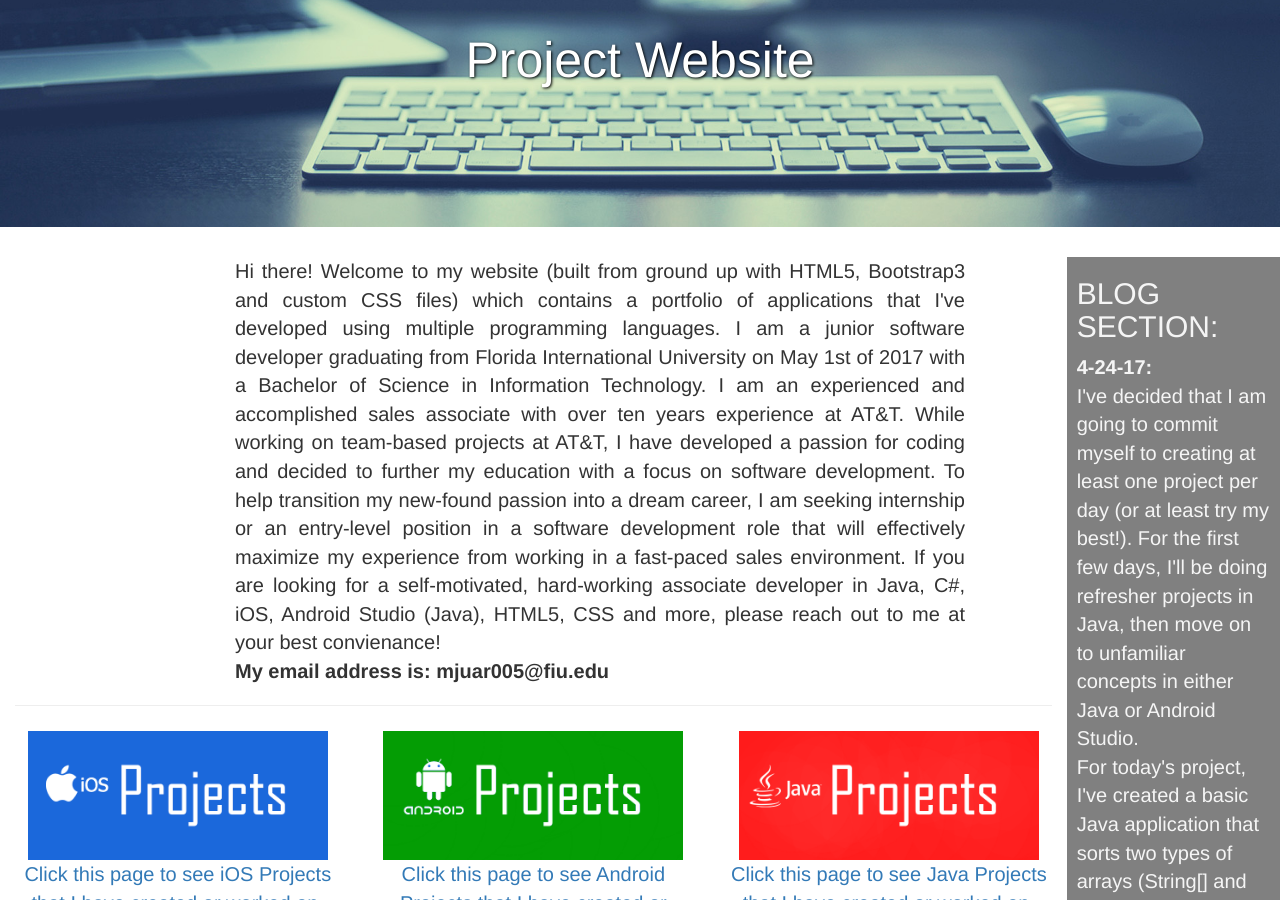
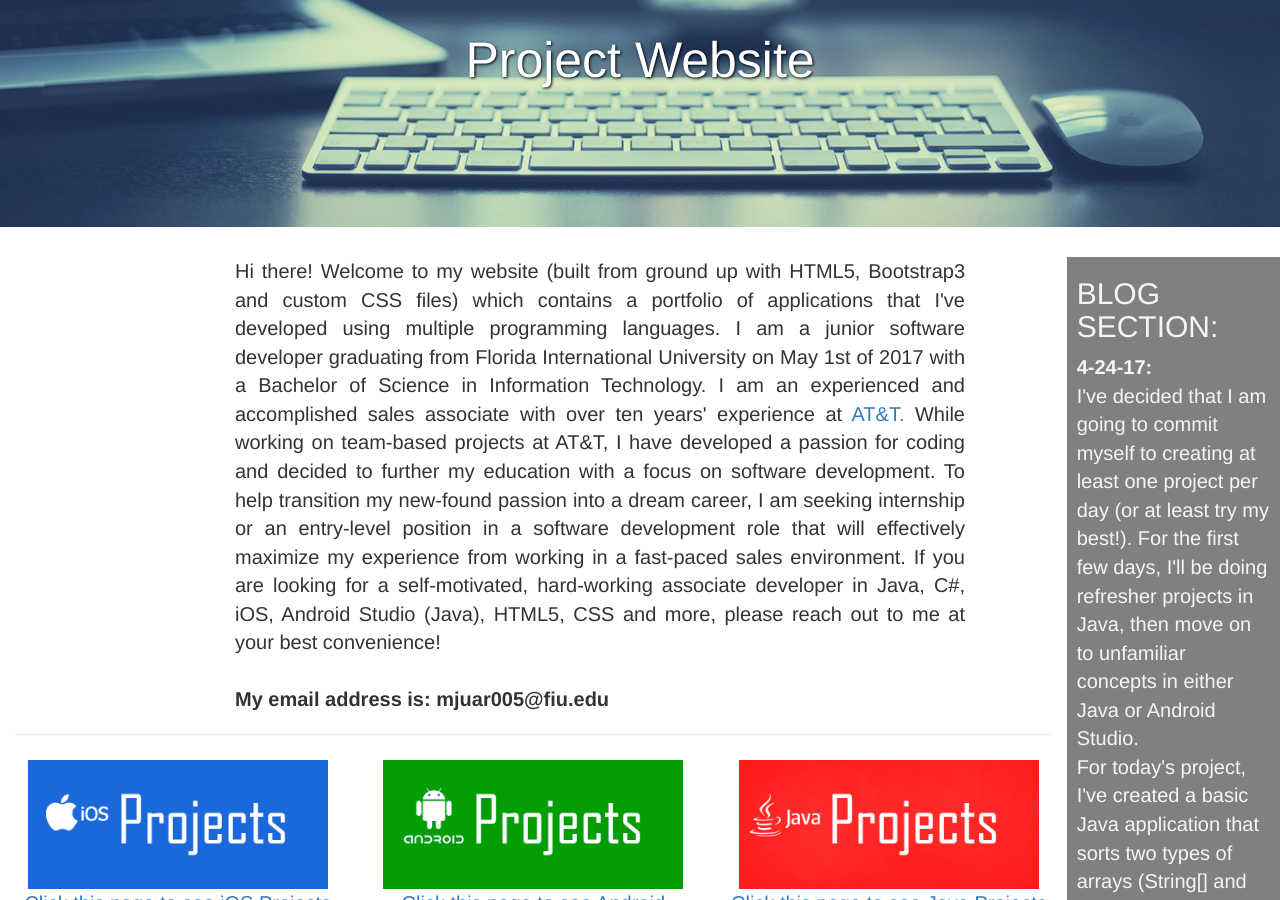
Before and after one commit to MikeJuarez/MikeJuarez.github.io, a Jekyll site: the page index.html, which Jekyll copies as it is, in a window 1280 px wide and 900 px high, scrolled down 328 px. Built offline with Jekyll 4.4.1, drawn with Linux system fonts in a browser that asks for light colours.

Commit message:
Minor fixes
- Fixed mispelling of convienance to proper spelling convenience.
- Added three <hr> tags to Java page to seperate the new "A Project a
day" section.

```diff
--- a/Java Projects.html
+++ b/Java Projects.html
@@ -47,7 +47,7 @@
   <div class="container-fluid">
       <h1>Java Projects</h1>
   </div>
-</section>
+</section>*
 
 <hr>
 <div class="container">
@@ -79,6 +79,9 @@
   </div>
 </div>
 
+<hr>
+<hr>
+<hr>
 
 
 <div class="container">
--- a/index.html
+++ b/index.html
@@ -63,12 +63,10 @@
 <div class="col-lg-10">
 		<div class="row-lg-9">
 		 <div class="container text-justify">
-		  <div class="col-lg-8 col-lg-offset-2">
-		   Hi there!  Welcome to my website (built from ground up with HTML5, Bootstrap3 and custom CSS files) which contains a portfolio of applications that I've developed using multiple programming languages.  I am a junior software developer graduating from Florida International University on May 1st of 2017 with a
-		   Bachelor of Science in Information Technology. I am an experienced and accomplished sales associate with over ten years experience at AT&T.  While working on team-based projects at AT&T, I have developed a passion for coding and decided to further my education with a focus on software development.  To help transition my new-found passion into a dream career, I am seeking internship or an entry-level position in a software development role that will effectively maximize my experience from working in a fast-paced sales environment.  If you are looking for a self-motivated, hard-working associate developer in Java, C#, iOS, Android Studio (Java), HTML5, CSS and more, please reach out to me at your best convienance!<br/>
-
-		   <b>My email address is: mjuar005@fiu.edu</b>
-		  </div>
+		  <div class="col-lg-8 col-lg-offset-2"> Hi there!  Welcome to my website (built from ground up with HTML5, Bootstrap3 and custom CSS files) which contains a portfolio of applications that I've developed using multiple programming languages.  I am a junior software developer graduating from Florida International University on May 1st of 2017 with a
+		   Bachelor of Science in Information Technology. I am an experienced and accomplished sales associate with over ten years' experience at <a href="www.att.com">AT&amp;T.</a> While working on team-based projects at AT&amp;T, I have developed a passion for coding and decided to further my education with a focus on software development.  To help transition my new-found passion into a dream career, I am seeking internship or an entry-level position in a software development role that will effectively maximize my experience from working in a fast-paced sales environment.  If you are looking for a self-motivated, hard-working associate developer in Java, C#, iOS, Android Studio (Java), HTML5, CSS and more, please reach out to me at your best convenience!<br>
+		   <br>
+           <strong>My email address is: mjuar005@fiu.edu</strong></div>
 		 </div>
 		</div>
 
```
